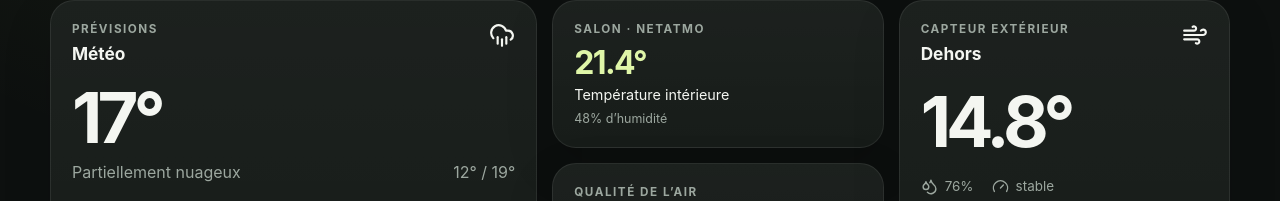
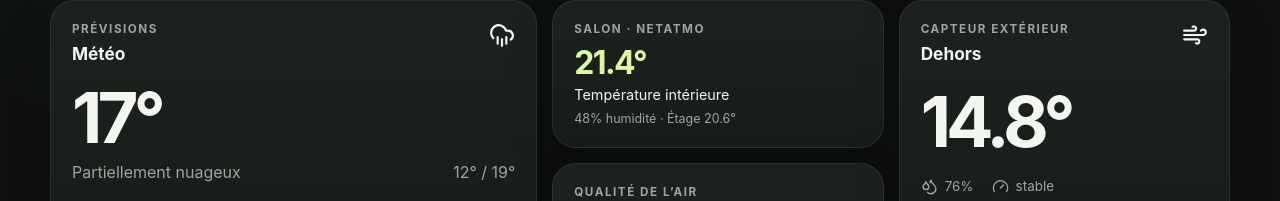
Before and after one commit to Dannebicque/dashboardDomotique, a Vue app: page / in a window 1280 px wide. Shown: the part 362-563 px from the top of the page. Built offline with nearby package versions, Linux system fonts and the light colour scheme.

Commit message:
feat: show upstairs temperature on dashboard

```diff
--- a/src/views/DashboardView.vue
+++ b/src/views/DashboardView.vue
@@ -4,14 +4,14 @@ import MetricCard from '../components/MetricCard.vue'
 import SceneQuickActions from '../components/SceneQuickActions.vue'
 import SpotifyCard from '../components/SpotifyCard.vue'
 import TopBar from '../components/TopBar.vue'
-import { indoor, outdoor, rooms, spotify, weather } from '../data/mock'
+import { indoor, outdoor, rooms, spotify, upstairs, weather } from '../data/mock'
 
 const lightsOn = rooms.flatMap((room) => room.lights).filter((light) => light.on).length
 const shuttersOpen = rooms.flatMap((room) => room.shutters).filter((shutter) => shutter.position > 0).length
 </script>
 
 <template>
-  <div class="page">
+  <div class="page dashboard-page">
     <TopBar />
 
     <section class="hero">
@@ -56,7 +56,7 @@ const shuttersOpen = rooms.flatMap((room) => room.shutters).filter((shutter) =>
           eyebrow="Salon · Netatmo"
           :value="`${indoor.temperature}°`"
           label="Température intérieure"
-          :meta="`${indoor.humidity}% d’humidité`"
+          :meta="`${indoor.humidity}% humidité · Étage ${upstairs.temperature}°`"
           tone="success"
         />
         <MetricCard
```
